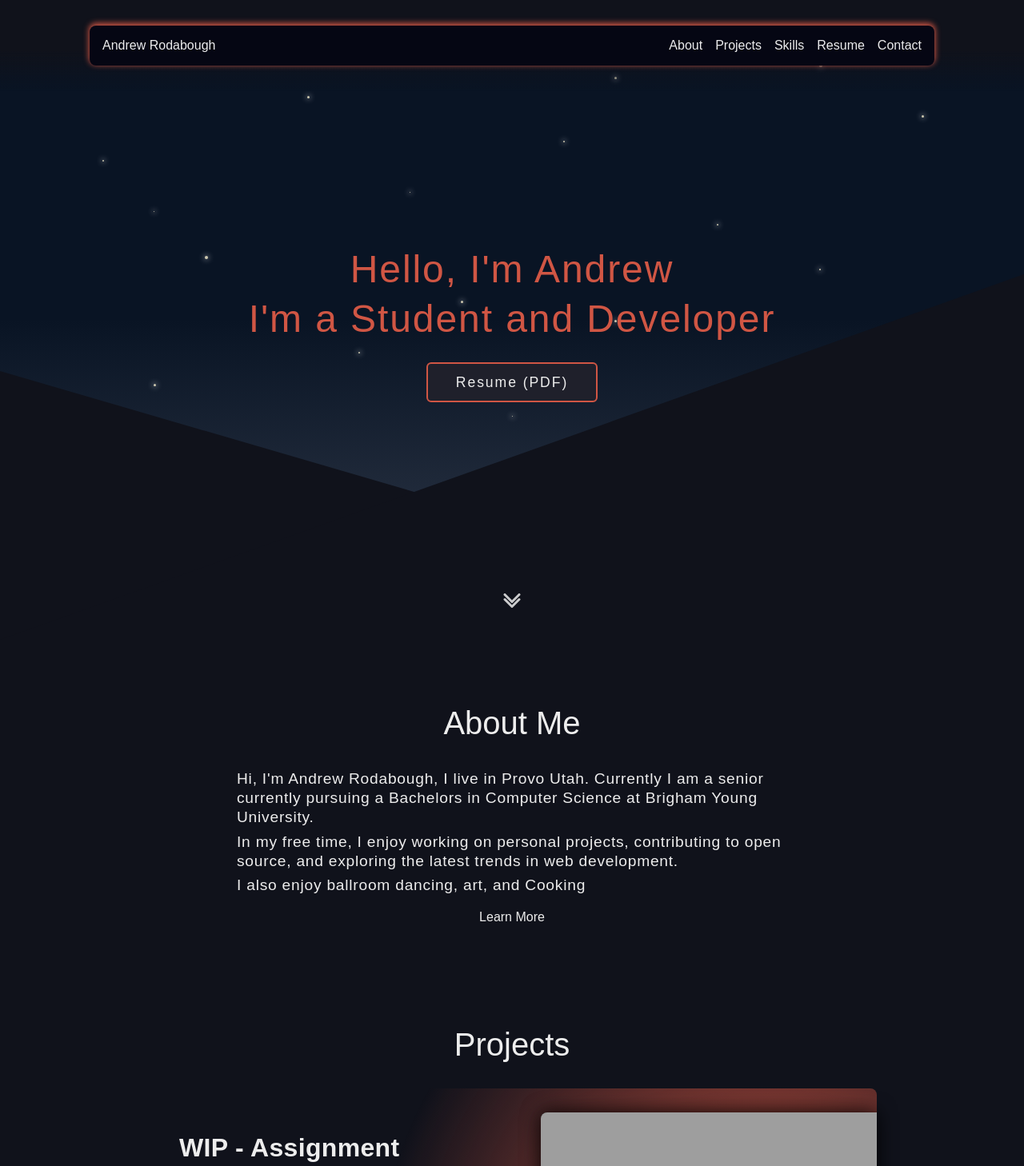
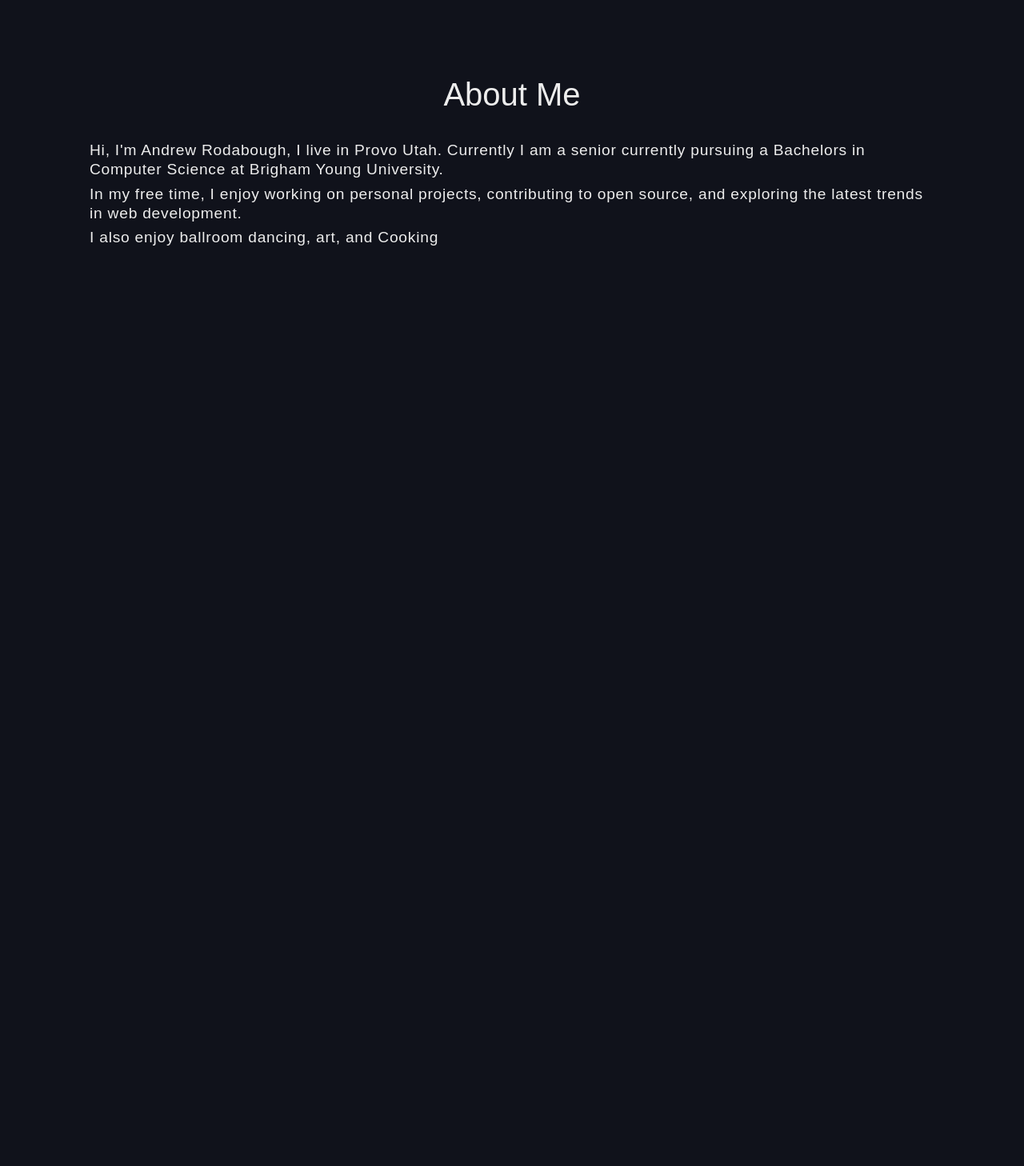
Before and after one commit to AndrewRodabough/personal_site, a React (Vite) app: page /about in a window 1280 px wide. Shown: the top 1458 px of the page at 80% size. After the commit the page ends 800 px from the top, so only its background shows below. Built offline with nearby package versions, Linux system fonts and the light colour scheme; grey boxes are pictures that could not be loaded.

Commit message:
browser router setup. new page skeleton implemented

```diff
--- a/package.json
+++ b/package.json
@@ -16,6 +16,7 @@
   },
   "dependencies": {
     "react": "^19.1.0",
-    "react-dom": "^19.1.0"
+    "react-dom": "^19.1.0",
+    "react-router-dom": "^7.6.0"
   }
 }
--- a/src/app.tsx
+++ b/src/app.tsx
@@ -1,32 +1,21 @@
 import React from 'react';
+import { BrowserRouter, Routes, Route } from 'react-router-dom';
 import './styles.css';
-import Mountians from './components/mountains';
-import NavBar from './components/navbar';
-import Landing from './components/landing';
-import About from './components/about';
-import Projects from './components/projects/projects';
-import Skills from './components/skills';
-import Resume from './components/resume';
-import Contact from './components/contact';
-import Footer from './components/footer';
+import HomePage from './pages/home';
+import Projects from './pages/projects';
+import About from './pages/about';
+import Billing from './pages/billing';
 
 const App: React.FC = () => {
     return (
-        <>
-            <NavBar />
-            <Mountians />
-
-            <main>
-                <Landing />
-                <About />
-                <Projects />
-                <Skills />
-                <Resume />
-                <Contact />
-            </main>
-
-            <Footer />
-        </>
+        <BrowserRouter>
+            <Routes>
+                <Route path="/" element={<HomePage />} />
+                <Route path="/projects" element={<Projects />} />
+                <Route path="/about" element={<About />} />
+                <Route path="/billing" element={<Billing />} />
+            </Routes>
+        </BrowserRouter>
     );
 };
 
--- a/src/components/about.tsx
+++ b/src/components/about.tsx
@@ -11,7 +11,7 @@ const About: React.FC = () => {
         </p>
         <p>In my free time, I enjoy working on personal projects, contributing to open source, and exploring the latest trends in web development.</p>
         <p>I also enjoy ballroom dancing, art, and Cooking</p>
-        <a href="./projects" className="morelink" style={{ marginTop: '1rem', alignSelf: 'center' }}>
+        <a href="/about" className="morelink" style={{ marginTop: '1rem', alignSelf: 'center' }}>
           Learn More
         </a>
     </section>
--- a/src/components/projects/projects.tsx
+++ b/src/components/projects/projects.tsx
@@ -26,7 +26,7 @@ const projects = [
     description: "A Commisioned billing application to expeditie billing of clients' phone calls. Integrated with office 365. Built using Microsoft Access",
     image: "/billing.png",
     links: [
-      { label: "Learn More", url: "./billing" },
+      { label: "Learn More", url: "/billing" },
     ]
   }
 ];
--- /dev/null
+++ b/src/pages/about.tsx
@@ -0,0 +1,20 @@
+import React from 'react';
+import '../styles.css';
+
+const About: React.FC = () => {
+    return (
+        <>
+            <section className="temp about" id="about">
+                <h1>About Me</h1>
+                <p>
+                    Hi, I'm Andrew Rodabough, I live in Provo Utah. Currently I am a senior currently
+                    pursuing a Bachelors in Computer Science at Brigham Young University.
+                </p>
+                <p>In my free time, I enjoy working on personal projects, contributing to open source, and exploring the latest trends in web development.</p>
+                <p>I also enjoy ballroom dancing, art, and Cooking</p>
+            </section>
+        </>
+    );
+};
+
+export default About;
--- /dev/null
+++ b/src/pages/billing.tsx
@@ -0,0 +1,15 @@
+import React from 'react';
+import '../styles.css';
+
+const Billing: React.FC = () => {
+    return (
+        <>
+            <section className='temp'>
+                <h1>Billing</h1>
+                <p>A Commisioned billing application to expeditie billing of clients' phone calls. Integrated with office 365. Built using Microsoft Access</p>
+            </section>
+        </>
+    );
+};
+
+export default Billing;
--- /dev/null
+++ b/src/pages/home.tsx
@@ -0,0 +1,31 @@
+import React from 'react';
+import '../styles.css';
+import Mountians from '../components/mountains';
+import NavBar from '../components/navbar';
+import Landing from '../components/landing';
+import About from '../components/about';
+import Projects from '../components/projects/projects';
+import Skills from '../components/skills';
+import Resume from '../components/resume';
+import Contact from '../components/contact';
+import Footer from '../components/footer';
+
+const HomePage: React.FC = () => {
+    return (
+        <>
+        <NavBar />
+        <Mountians />
+        <main>
+            <Landing />
+            <About />
+            <Projects />
+            <Skills />
+            <Resume />
+            <Contact />
+        </main>
+        <Footer />
+    </>
+    );
+};
+
+export default HomePage;
--- /dev/null
+++ b/src/pages/projects.tsx
@@ -0,0 +1,13 @@
+import React from 'react';
+import '../styles.css';
+import Proj from '../components/projects/projects';
+
+const Projects: React.FC = () => {
+    return (
+        <>
+            <Proj />
+        </>
+    );
+};
+
+export default Projects;
```
Also changed, not shown: 1 other file (tests, documents, lock files or other folders).
